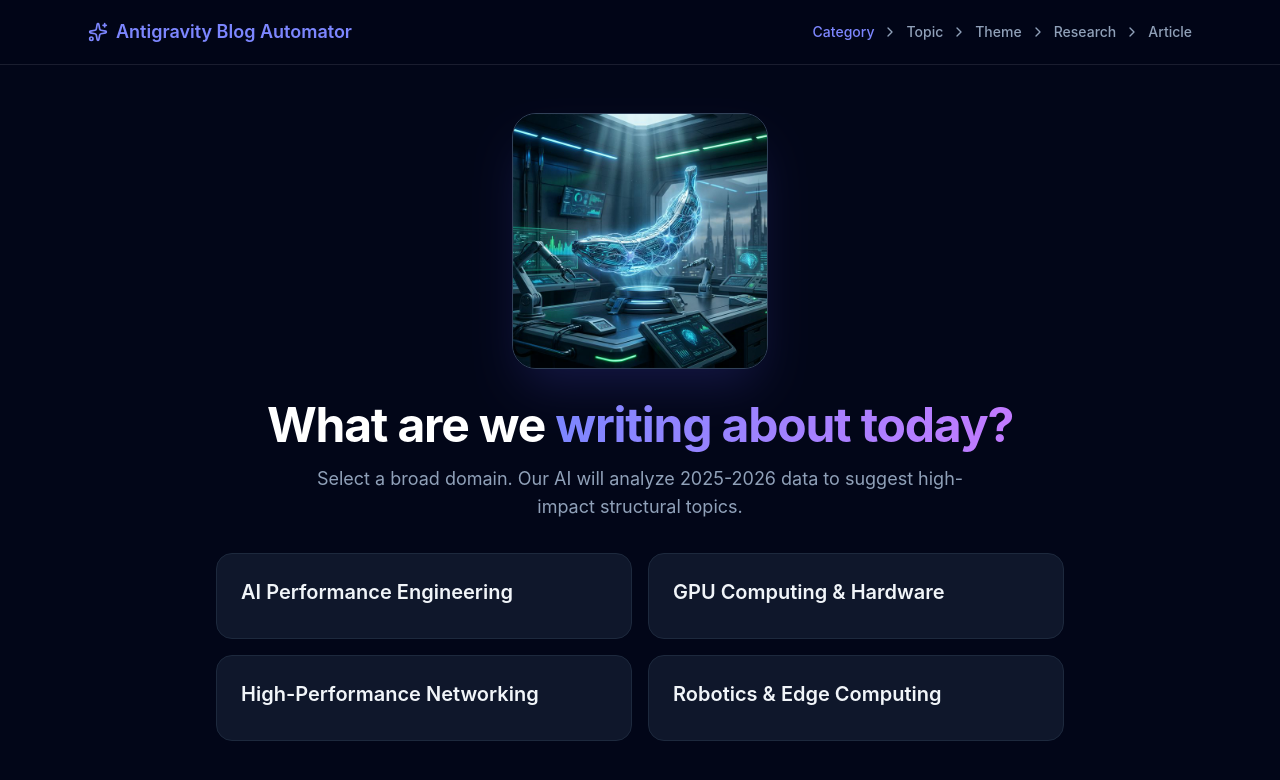
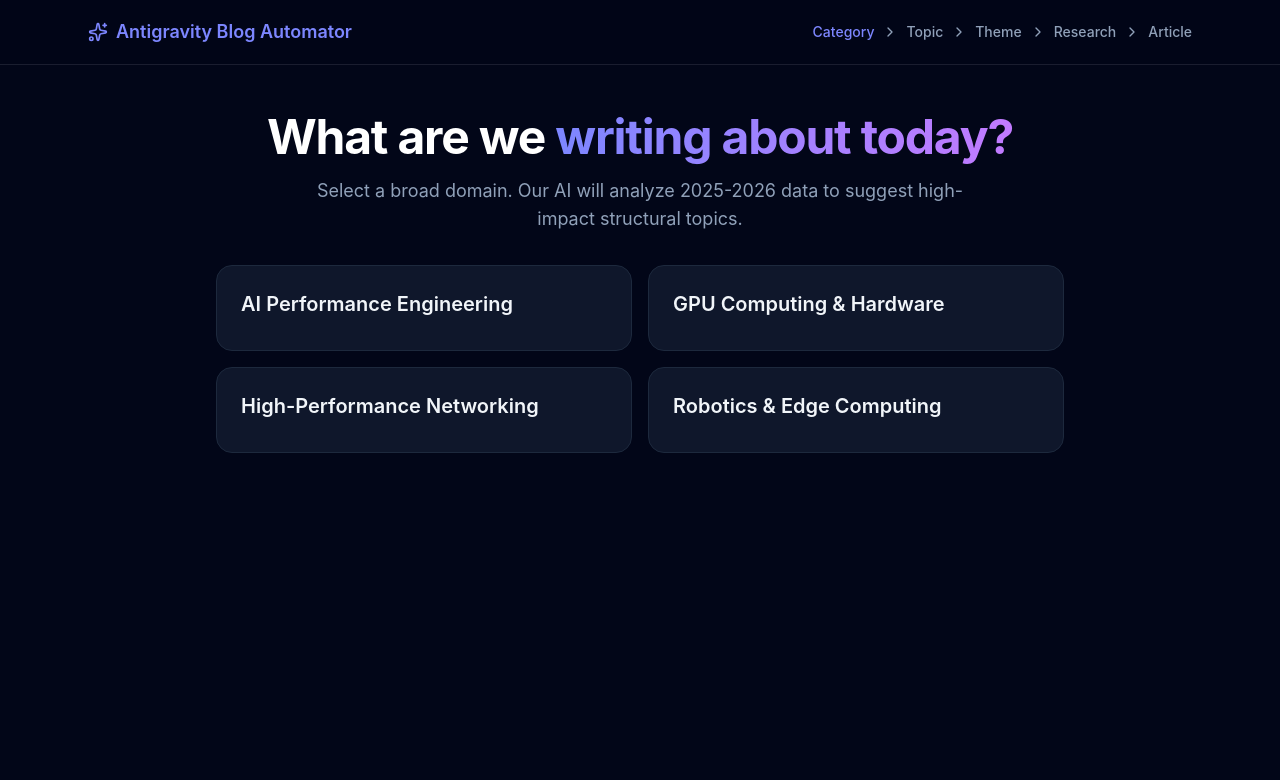
Before and after one commit to mihoyoneda/blog_workflow, a React (Vite) app: page / in a window 1280 px wide. Shown: the top 780 px of the page. Built offline with nearby package versions, Linux system fonts and the light colour scheme.

Commit message:
revert: Remove Nano Banana image

```diff
--- a/src/App.tsx
+++ b/src/App.tsx
@@ -147,9 +147,6 @@ export default function App() {
               {step === 'category' && (
                 <div className="space-y-8">
                   <div className="text-center space-y-4">
-                    <div className="flex justify-center mb-8">
-                      <img src="/nano_banana.png" alt="Nano Banana" className="w-64 h-64 object-cover rounded-3xl shadow-2xl shadow-indigo-500/20 border border-slate-700 hover:scale-105 transition-transform duration-500" />
-                    </div>
                     <h1 className="text-4xl md:text-5xl font-bold tracking-tight text-white mb-4">
                       What are we <span className="text-transparent bg-clip-text bg-gradient-to-r from-indigo-400 to-purple-400">writing about today?</span>
                     </h1>
```
Also changed, not shown: public/nano_banana.png (deleted).
